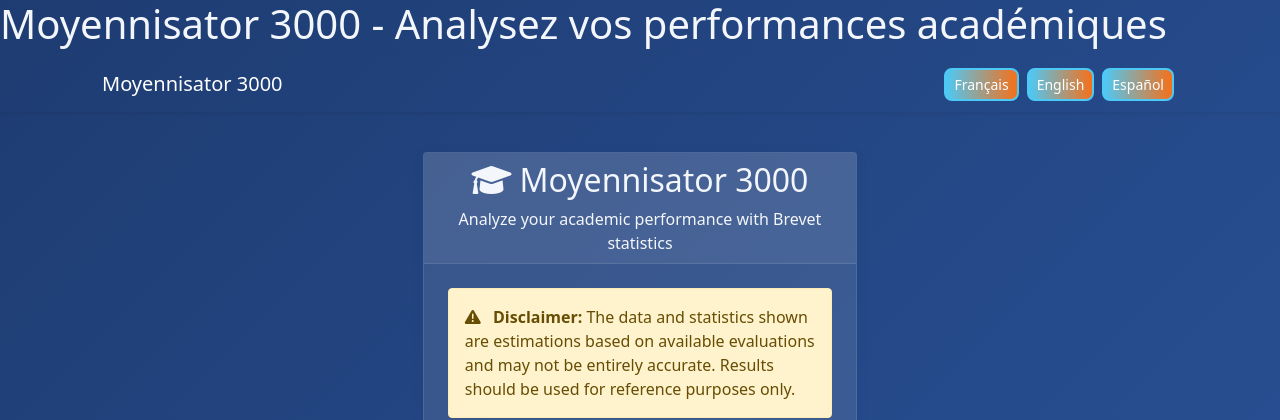
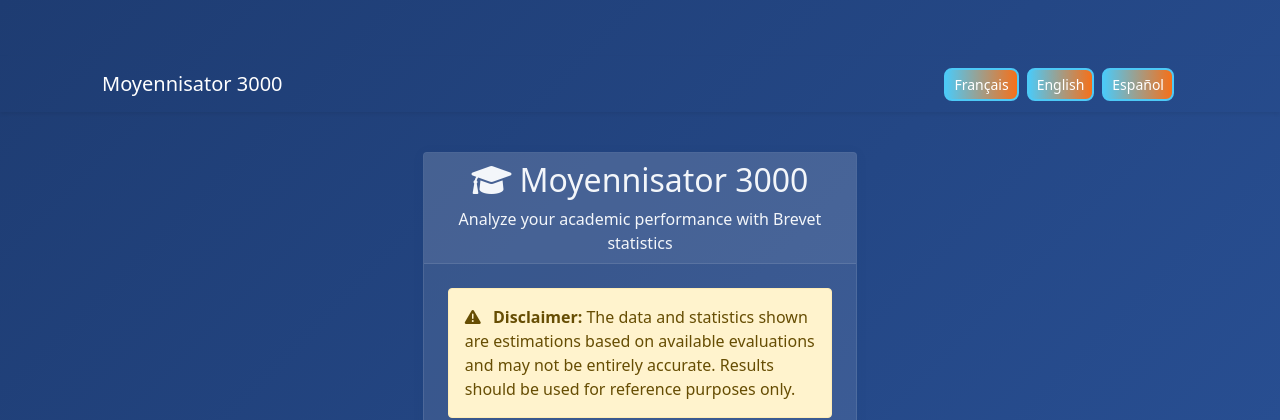
Before and after one commit to Gaphilly/Moyennisator-3000, a Flask app: page / in a window 1280 px wide. Shown: the top 420 px of the page. Run offline with Flask 3, Linux system fonts and the light colour scheme.

Commit message:
Hide main heading in base HTML template for improved SEO and accessibility

```diff
--- a/templates/base.html
+++ b/templates/base.html
@@ -152,7 +152,7 @@
 </head>
 <body>
 
-<h1>Moyennisator 3000 - Analysez vos performances académiques</h1>
+<h1 style="visibility: hidden;">Moyennisator 3000 - Analysez vos performances académiques</h1>
 
 <nav class="navbar navbar-dark shadow-sm mb-4">
     <div class="container container-main">
```
